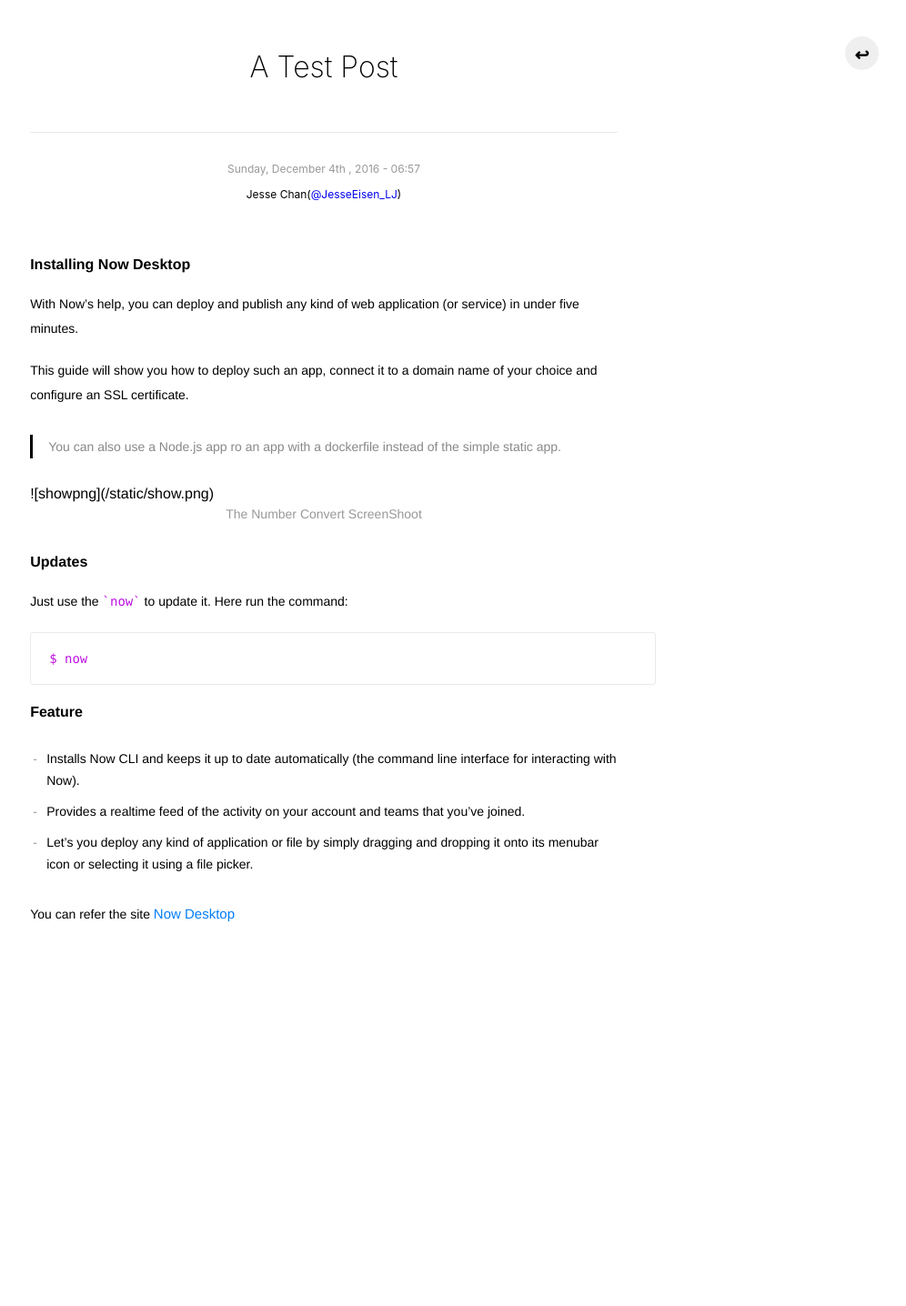
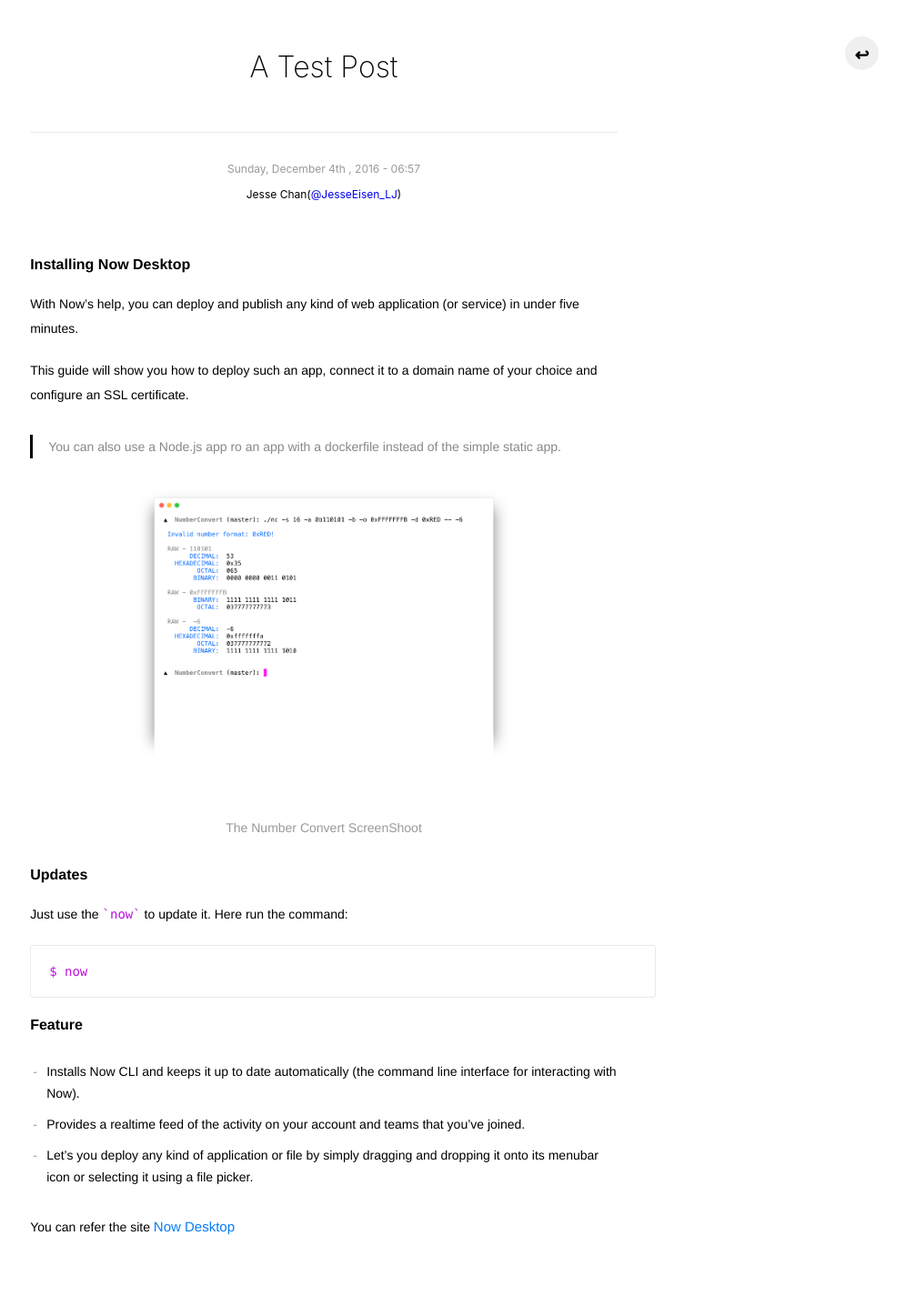
Before and after one commit to JesseEisen/JesseEisen.github.io, a Jekyll site: the page built from _posts/2017-12-04-test.md, in a window 1280 px wide. Shown: the whole page at 91% size, without its empty margins (284-1280 px from the left). Built offline with Jekyll 4.4.1, drawn with Linux system fonts in a browser that asks for light colours; before the commit the page ends 1091 px from its top, so only the background shows below that.

Commit message:
fix image html code

```diff
--- a/_posts/2017-12-04-test.md
+++ b/_posts/2017-12-04-test.md
@@ -15,7 +15,7 @@ This guide will show you how to deploy such an app, connect it to a domain name
 > You can also use a Node.js app ro an app with a dockerfile instead of the simple static app.
 
 <div class="image">
-![showpng](/static/show.png)
+<img src="/static/show.png">
 <p class="img-title"> The Number Convert ScreenShoot </p>
 </div>
 
```
